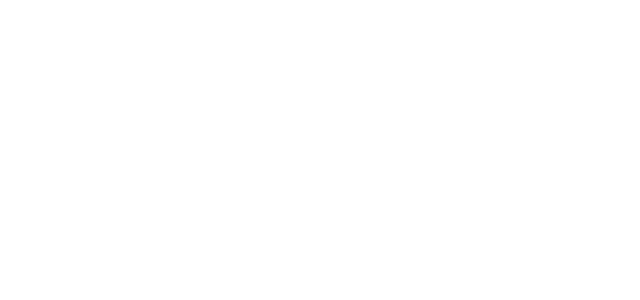
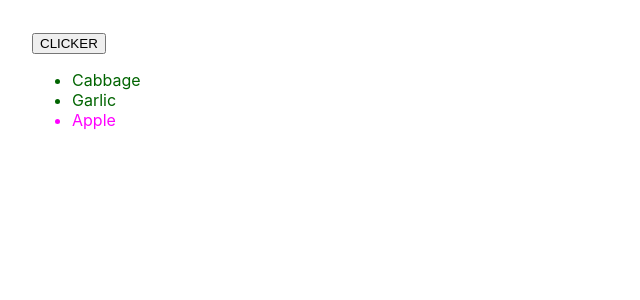
Before and after one commit to hoangkimzxc/test, a React (Create React App) app: page / in a window 1280 px wide. Shown: the top 300 px of the page, without its empty margins (0-640 px from the left). Built offline with nearby package versions, Linux system fonts and the light colour scheme.

Commit message:
fifth-cm

```diff
--- a/src/App.js
+++ b/src/App.js
@@ -1,22 +1,32 @@
 import "./App.css";
 
-const user = {
-  name: "Sigmund Freud",
-  imgUrl: "https://picsum.photos/200",
-  imgSize: 500,
+const products = [
+  { title: "Cabbage", isFruit: false, id: 1 },
+  { title: "Garlic", isFruit: false, id: 2 },
+  { title: "Apple", isFruit: true, id: 3 },
+];
+
+const Render = () => {
+  const listItems = products.map((product) => (
+    <li
+      key={product.id}
+      style={{ color: product.isFruit ? "magenta" : "darkgreen" }}
+    >
+      {product.title}
+    </li>
+  ));
+  return <ul>{listItems}</ul>;
 };
 
-const check=false;
+function handleClick() {
+  alert("What are u clicking at?");
+}
 
 export default function App() {
-  return check &&(
+  return (
     <div className="avatar">
-      <h1>{user.name}</h1>
-      <img
-        src={user.imgUrl}
-        style={{ width: user.imgSize, height: user.imgSize }}
-        alt={"userfdsa" + user.name}
-      />
+      <button onClick={handleClick}>CLICKER</button>
+      <Render />
     </div>
   );
 }
```
